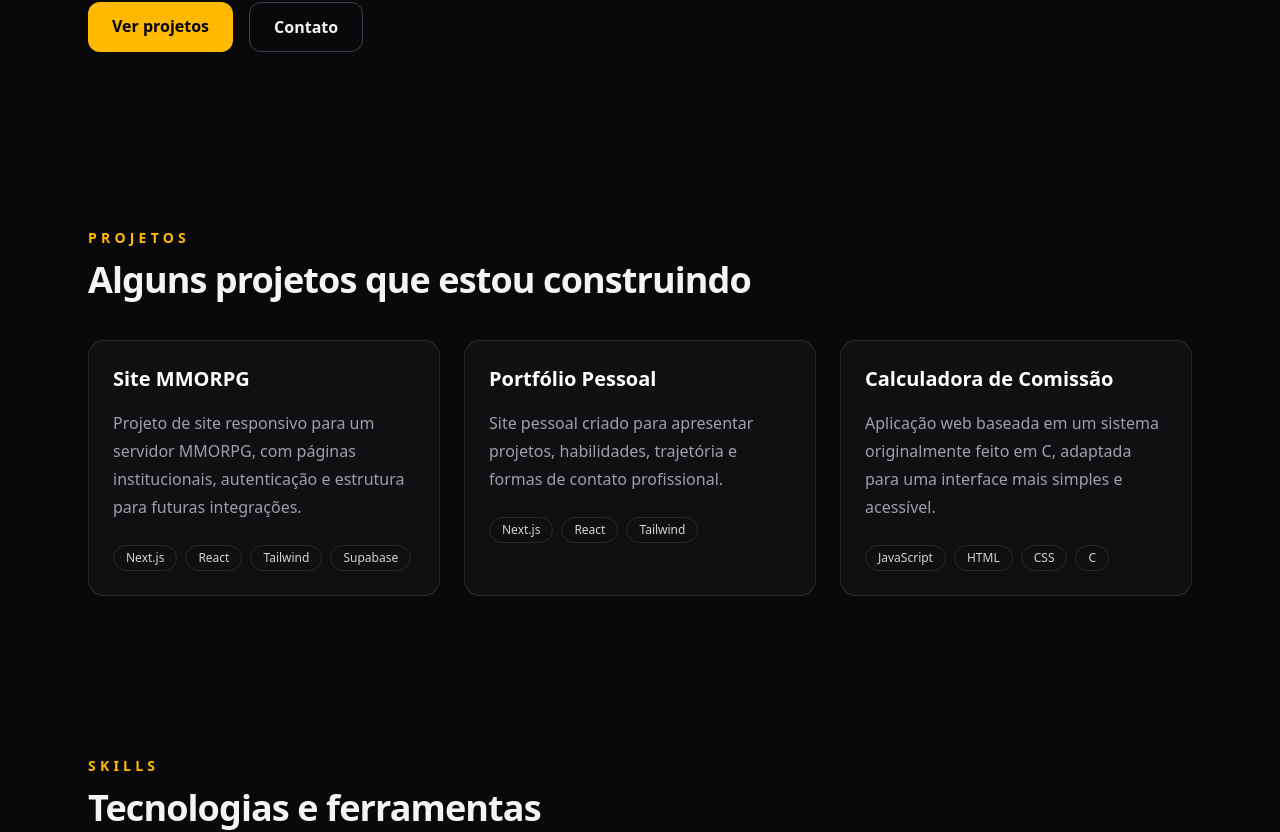
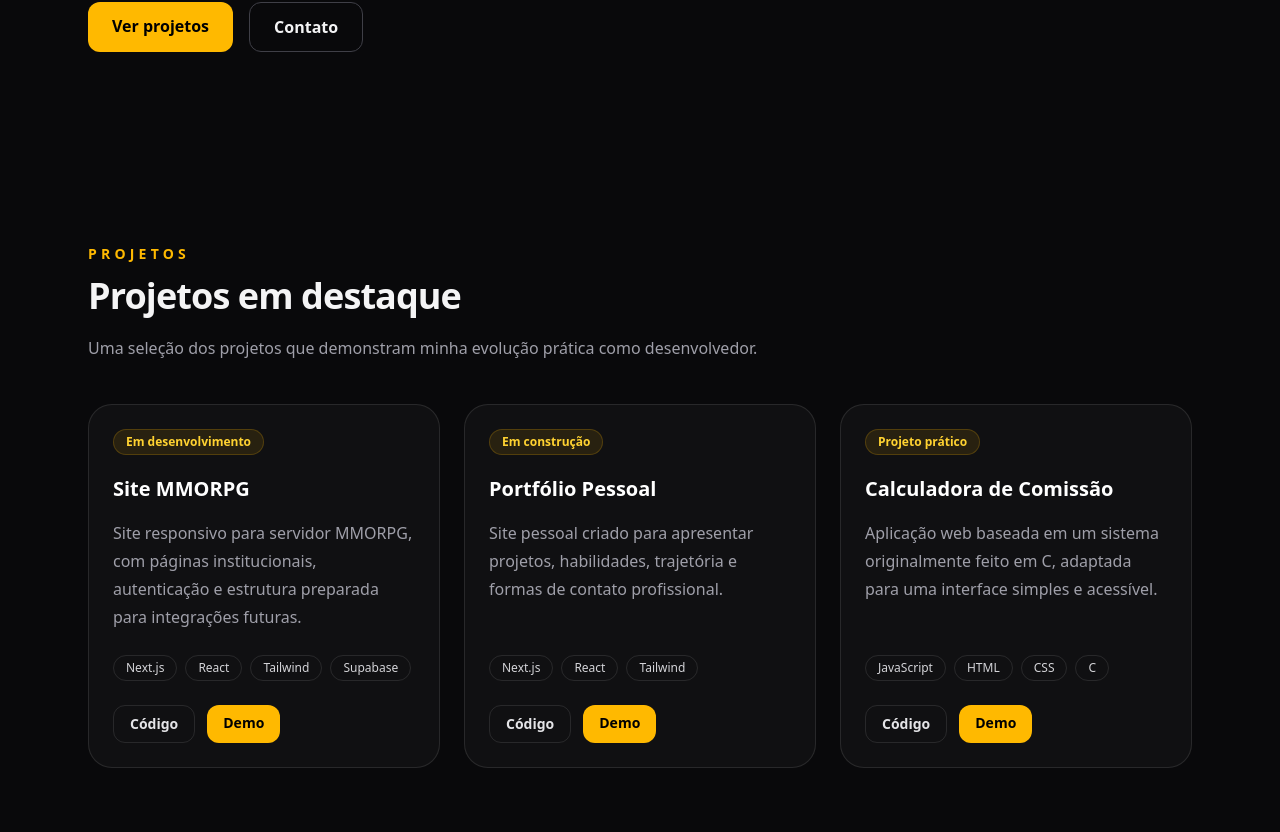
Before and after one commit to crsandrade/crsandrade-portfolio, a Next.js app: page / in a window 1280 px wide. Shown: the part 684-1516 px from the top of the page. Built offline with nearby package versions, Linux system fonts and the light colour scheme.

Commit message:
feat: improve projects cards

```diff
--- a/components/Projects.tsx
+++ b/components/Projects.tsx
@@ -2,48 +2,67 @@ const projects = [
   {
     title: "Site MMORPG",
     description:
-      "Projeto de site responsivo para um servidor MMORPG, com páginas institucionais, autenticação e estrutura para futuras integrações.",
+      "Site responsivo para servidor MMORPG, com páginas institucionais, autenticação e estrutura preparada para integrações futuras.",
     stack: ["Next.js", "React", "Tailwind", "Supabase"],
+    status: "Em desenvolvimento",
+    github: "#",
+    demo: "#",
   },
   {
     title: "Portfólio Pessoal",
     description:
       "Site pessoal criado para apresentar projetos, habilidades, trajetória e formas de contato profissional.",
     stack: ["Next.js", "React", "Tailwind"],
+    status: "Em construção",
+    github: "#",
+    demo: "#",
   },
   {
     title: "Calculadora de Comissão",
     description:
-      "Aplicação web baseada em um sistema originalmente feito em C, adaptada para uma interface mais simples e acessível.",
+      "Aplicação web baseada em um sistema originalmente feito em C, adaptada para uma interface simples e acessível.",
     stack: ["JavaScript", "HTML", "CSS", "C"],
+    status: "Projeto prático",
+    github: "#",
+    demo: "#",
   },
 ];
 
 export function Projects() {
   return (
-    <section
-      id="projects"
-      className="mx-auto max-w-6xl px-6 py-20"
-    >
+    <section id="projects" className="mx-auto max-w-6xl px-6 py-24">
       <p className="mb-3 text-sm font-semibold uppercase tracking-[0.3em] text-amber-400">
         Projetos
       </p>
 
-      <h2 className="text-3xl font-black tracking-tight sm:text-4xl">
-        Alguns projetos que estou construindo
-      </h2>
+      <div className="flex flex-col justify-between gap-6 md:flex-row md:items-end">
+        <div>
+          <h2 className="text-3xl font-black tracking-tight sm:text-4xl">
+            Projetos em destaque
+          </h2>
+
+          <p className="mt-4 max-w-2xl leading-8 text-zinc-400">
+            Uma seleção dos projetos que demonstram minha evolução prática como
+            desenvolvedor.
+          </p>
+        </div>
+      </div>
 
       <div className="mt-10 grid gap-6 md:grid-cols-3">
         {projects.map((project) => (
           <article
             key={project.title}
-            className="rounded-2xl border border-white/10 bg-white/[0.03] p-6 transition hover:-translate-y-1 hover:bg-white/[0.06]"
+            className="group flex min-h-[360px] flex-col rounded-3xl border border-white/10 bg-white/[0.03] p-6 transition hover:-translate-y-1 hover:border-amber-400/30 hover:bg-white/[0.06]"
           >
+            <div className="mb-5 w-fit rounded-full border border-amber-400/20 bg-amber-400/10 px-3 py-1 text-xs font-semibold text-amber-300">
+              {project.status}
+            </div>
+
             <h3 className="text-xl font-bold text-white">
               {project.title}
             </h3>
 
-            <p className="mt-4 leading-7 text-zinc-400">
+            <p className="mt-4 flex-1 leading-7 text-zinc-400">
               {project.description}
             </p>
 
@@ -57,6 +76,22 @@ export function Projects() {
                 </span>
               ))}
             </div>
+
+            <div className="mt-6 flex gap-3">
+              <a
+                href={project.github}
+                className="rounded-xl border border-white/10 px-4 py-2 text-sm font-bold text-zinc-200 transition hover:bg-white/10"
+              >
+                Código
+              </a>
+
+              <a
+                href={project.demo}
+                className="rounded-xl bg-amber-400 px-4 py-2 text-sm font-bold text-black transition hover:bg-amber-300"
+              >
+                Demo
+              </a>
+            </div>
           </article>
         ))}
       </div>
```
